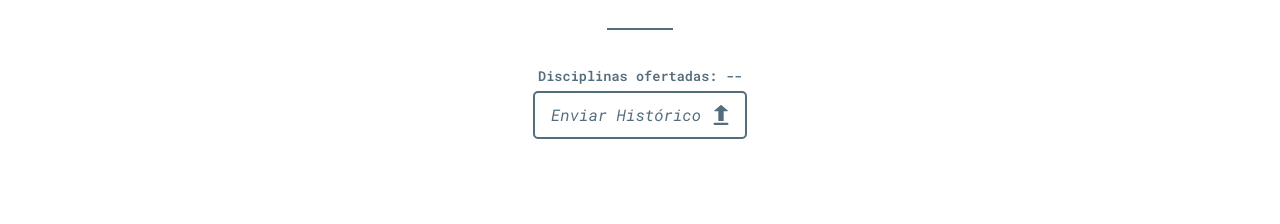
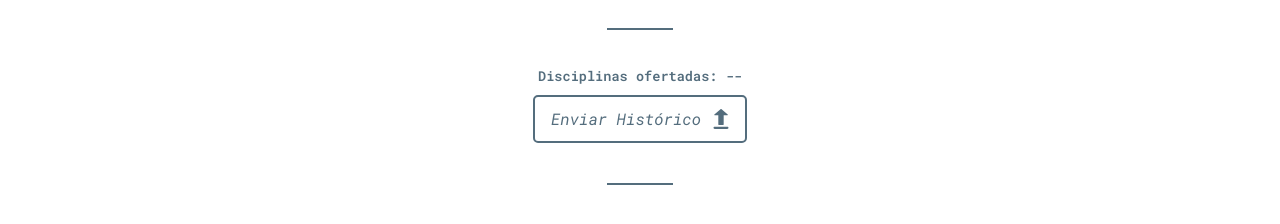
Before and after one commit to RodrigoEC/PlaneJa-Front, a React (Create React App) app: page / in a window 1280 px wide. Shown: the part 360-584 px from the top of the page. Built offline with nearby package versions, Linux system fonts and the light colour scheme.

Commit message:
refactor

```diff
--- a/src/App.tsx
+++ b/src/App.tsx
@@ -41,6 +41,7 @@ function App() {
               <Status />
               <Divider />
               <FileUpload />
+              <Divider />
             </Body>
           </InnerContainer>
         </Wrapper>
--- a/src/components/FileUpload/index.tsx
+++ b/src/components/FileUpload/index.tsx
@@ -15,7 +15,6 @@ export const FileUpload = (): ReactElement => {
     } else {
       setFileName(file.name.slice(0, 12) + "..." + file.name.slice(-10));
     }
-    console.log(file);
   }, [file]);
 
   return (
--- a/src/components/FileUpload/styles.tsx
+++ b/src/components/FileUpload/styles.tsx
@@ -4,14 +4,10 @@ export const Wrapper = styled.nav`
   display: flex;
   flex-flow: column;
   align-items: center;
-  gap: 0.5rem;
+  gap: 0.75rem;
 
   width: 100%;
   box-sizing: border-box;
-
-  @media screen and (max-width: 800px) {
-    gap: 0.75rem;
-  }
 `;
 
 export const ClassesVersion = styled.span`
```
